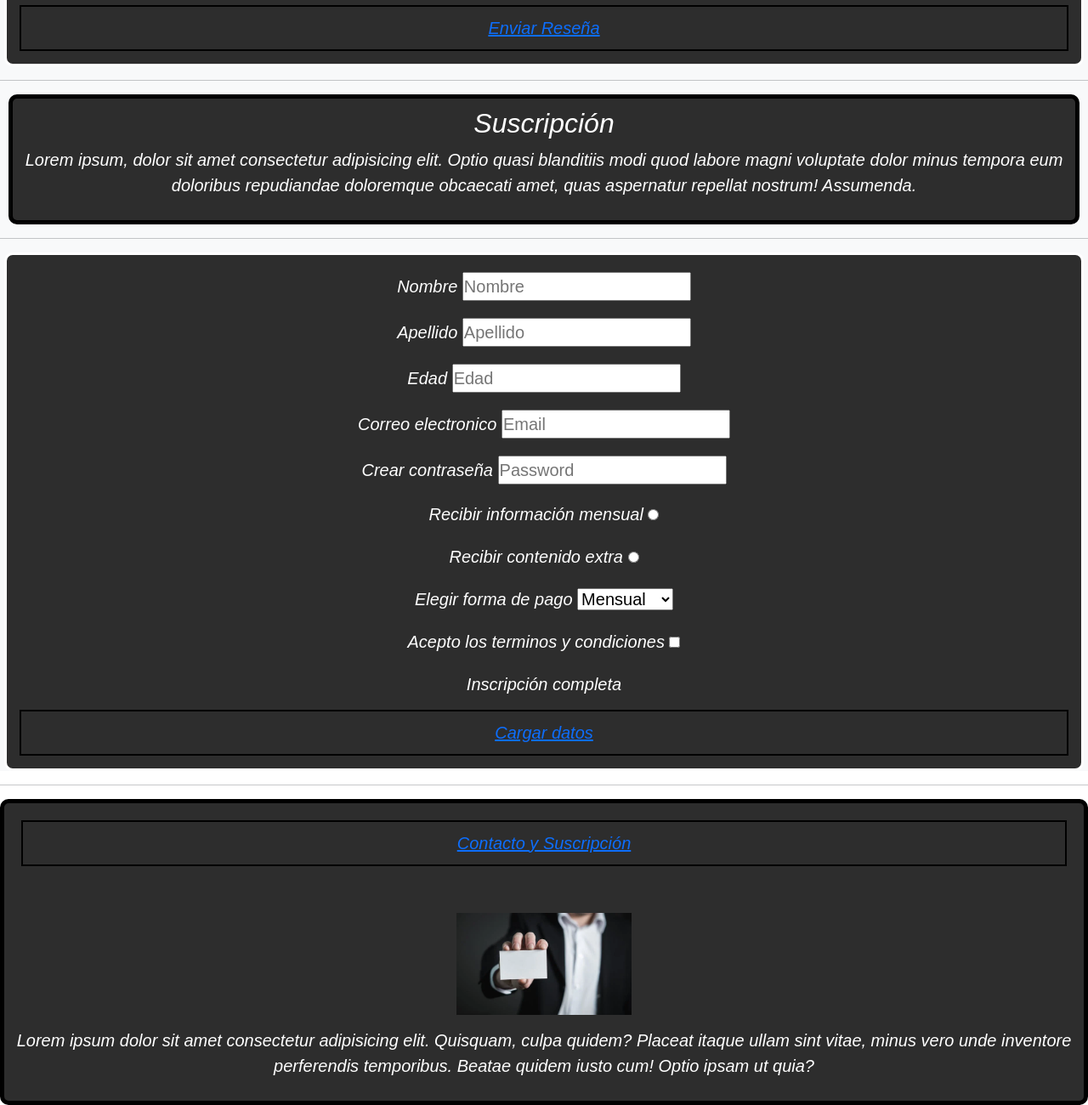
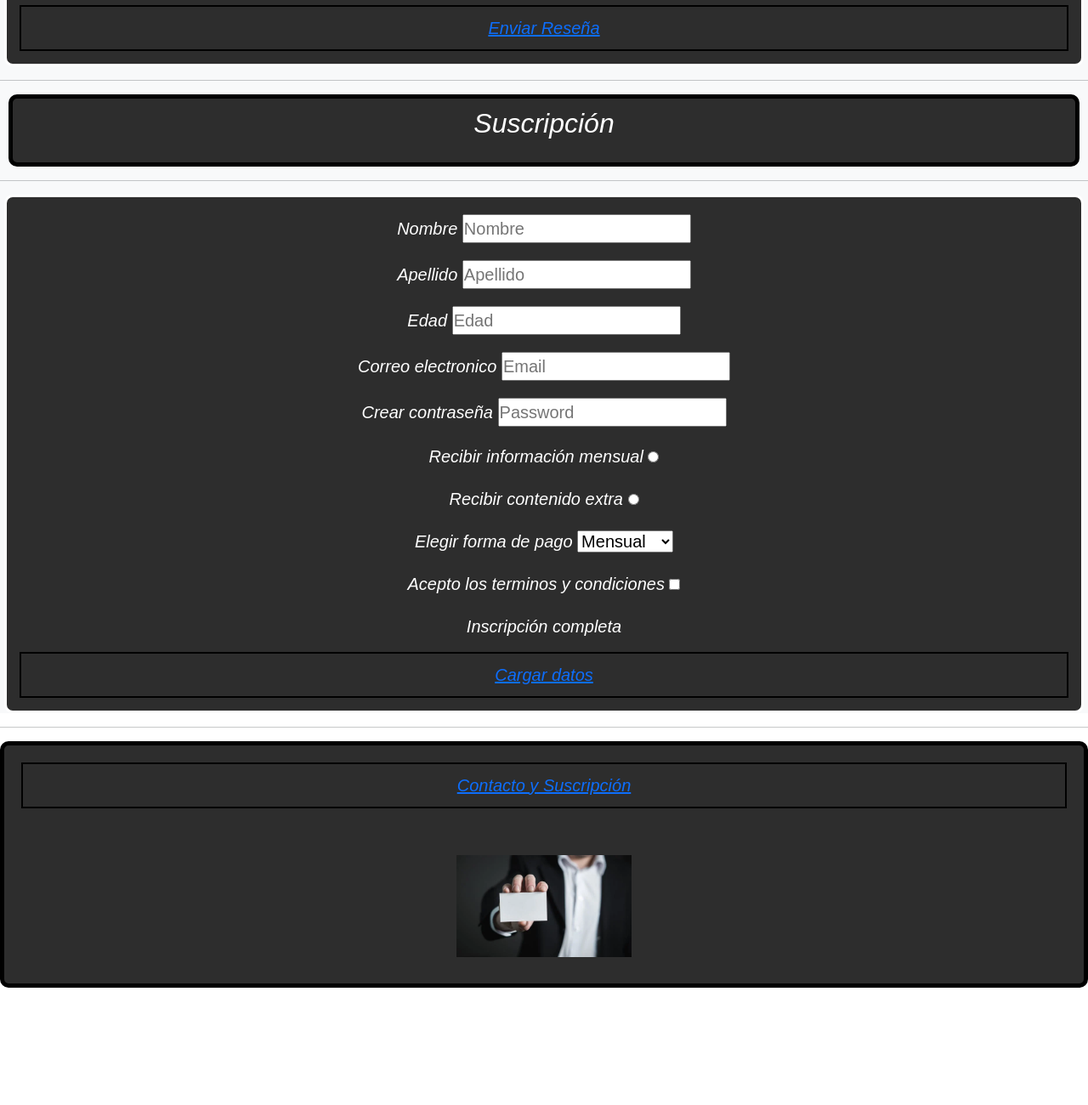
Before and after one commit to Marcelo-Dls/desafio-git, a website: page pages/contacto.html in a window 1280 px wide. Shown: the part 1653-2953 px from the top of the page at 85% size. After the commit the page ends 2815 px from the top, so only its background shows below. Drawn offline with nearby package versions, Linux system fonts and the light colour scheme.

Commit message:
sin lorem

```diff
--- a/pages/contacto.html
+++ b/pages/contacto.html
@@ -91,8 +91,7 @@
             <div class="titulos">
                 <h2>Suscripción
                 </h2>
-                <p>Lorem ipsum, dolor sit amet consectetur adipisicing elit. Optio quasi blanditiis modi quod labore magni voluptate dolor minus tempora eum doloribus repudiandae doloremque obcaecati amet, quas aspernatur repellat nostrum! Assumenda.
-                </p>
+                <p></p>
             </div>
             <hr>
             <div id="centrar">
@@ -155,7 +154,7 @@
             <div>
                 <img src="images/tarjeta.png" alt="tarjeta-de-contacto" height="120px">
             </div>
-            <p>Lorem ipsum dolor sit amet consectetur adipisicing elit. Quisquam, culpa quidem? Placeat itaque ullam sint vitae, minus vero unde inventore perferendis temporibus. Beatae quidem iusto cum! Optio ipsam ut quia?</p>
+            <p></p>
         </footer>
 
         <!-- Script Bootstrap -->
```
